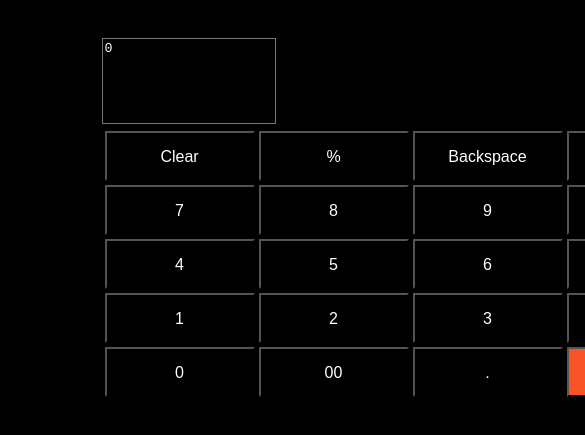
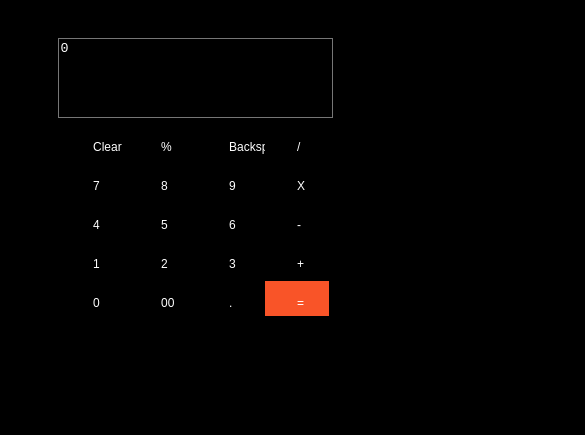
Before and after one commit to Chirag-tak/calculatorbychirag, a plain HTML site: page index.html in a window 390 px wide. Shown: the part 87-522 px from the top of the page, 585 px wide, since content can reach past the window. Drawn offline with Linux system fonts and the light colour scheme.

Commit message:
Update style.css

```diff
--- a/style.css
+++ b/style.css
@@ -1,19 +1,22 @@
 * {
     background-color: black;
     color: white;
+    box-sizing: border-box;
 }
 h1 {
     text-align: center;
 }
 textarea{
-    width: 60%;
+    width: 100%;
     height: 80px;
     resize: none;
+    min-width: 275px;
 }
 .container {
     color: white;
-    padding-left: 25%;
-    padding-top:5%;
+    padding: 5%;
+    display: flex;
+    flex-direction: column;
     align-items: center;
 }
 
@@ -23,13 +26,17 @@ textarea{
 }
 
 .table1{
-    background-color: white;
-    width: 500px;
+    background-color:black;
+    width: 100%;
+    max-width: 400px;
     display: flex;
+    flex-wrap: wrap;
+    gap: 10px;
+    justify-content: center;
 }
 
 button {
-    width: 150px;
+    width: 70px;
     height: 50px;
     background-color: black;
     color: white;
@@ -38,4 +45,26 @@ button {
     text-decoration:dotted;
     display: inline-block;
     font-size: 16px;
+    border: none;
+    cursor: pointer;
 }
+
+button:active {
+    background-color: #333;
+}
+
+@media (max-width: 768px) {
+    button {
+        width: 60px;
+        height: 40px;
+        font-size: 14px;
+    }
+}
+
+@media (max-width: 480px) {
+    button {
+        width: 50px;
+        height: 35px;
+        font-size: 12px;
+    }
+}
```
